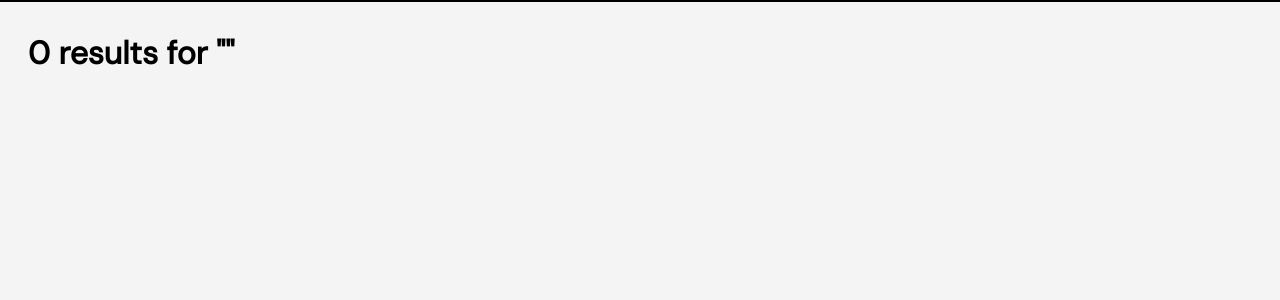
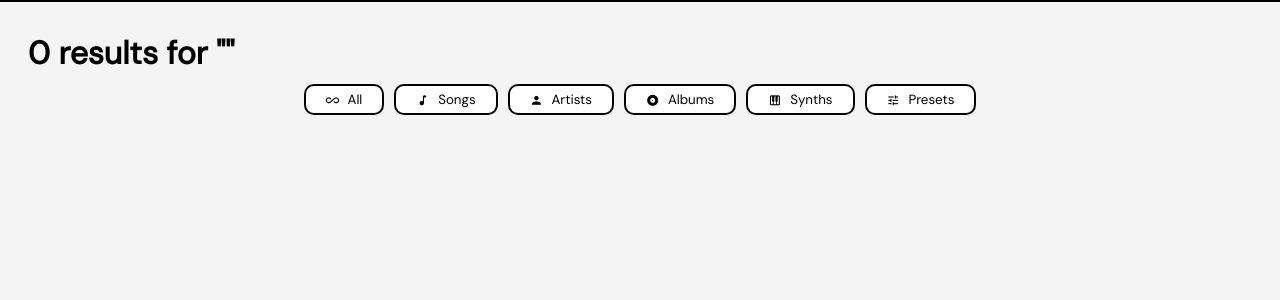
Before and after one commit to k0src/PresetBase, a Node project: template views/search.ejs in a window 1280 px wide. Shown: the part 70-370 px from the top of the page. Run offline with Node 20 templates, Linux system fonts and the light colour scheme; the template is opened without the code that fills it, so the values that code supplies are empty.

Commit message:
search filter

```diff
--- a/public/styles/search_results.css
+++ b/public/styles/search_results.css
@@ -68,6 +68,32 @@ h2 {
   color: #333;
 }
 
+.filter-btns {
+  display: flex;
+  justify-content: center;
+}
+
+.filter-btn {
+  font-family: DM Sans, sans-serif;
+  background: #ffffff;
+  border: 2px solid #000;
+  border-radius: 10px;
+  padding: 5px 20px;
+  margin: 0 5px;
+  cursor: pointer;
+  transition: background-color 0.3s ease, color 0.3s ease;
+}
+
+.filter-btn:hover {
+  background: #000;
+  color: #ffffff;
+}
+
+.filter-btn-active {
+  background: #000;
+  color: #ffffff;
+}
+
 .results {
   display: flex;
   flex-direction: column;
--- a/views/search.ejs
+++ b/views/search.ejs
@@ -16,9 +16,30 @@
         %> results for "<%= query %>"
       </h1>
 
+      <div class="filter-btns">
+        <button class="filter-btn" id="filter-all">
+          <span class="material-icons">all_inclusive</span> All
+        </button>
+        <button class="filter-btn" id="filter-songs">
+          <span class="material-icons">music_note</span> Songs
+        </button>
+        <button class="filter-btn" id="filter-artists">
+          <span class="material-icons">person</span> Artists
+        </button>
+        <button class="filter-btn" id="filter-albums">
+          <span class="material-icons">album</span> Albums
+        </button>
+        <button class="filter-btn" id="filter-synths">
+          <span class="material-icons">piano</span> Synths
+        </button>
+        <button class="filter-btn" id="filter-presets">
+          <span class="material-icons">tune</span> Presets
+        </button>
+      </div>
+
       <div class="results">
         <% if (results.songs.length) { %>
-        <div class="section">
+        <div class="section songs-section">
           <h2>Songs</h2>
           <% results.songs.forEach(song => { %>
           <a href="/song/<%= song.id %>" class="result-card">
@@ -38,7 +59,7 @@
           <% }) %>
         </div>
         <% } %> <% if (results.artists.length) { %>
-        <div class="section">
+        <div class="section artists-section">
           <h2>Artists</h2>
           <% results.artists.forEach(artist => { %>
           <a href="/artist/<%= artist.id %>" class="result-card">
@@ -54,7 +75,7 @@
           <% }) %>
         </div>
         <% } %> <% if (results.albums.length) { %>
-        <div class="section">
+        <div class="section albums-section">
           <h2>Albums</h2>
           <% results.albums.forEach(album => { if (album.title !== "[SINGLE]") {
           %>
@@ -73,7 +94,7 @@
           <% } }) %>
         </div>
         <% } %> <% if (results.synths.length) { %>
-        <div class="section">
+        <div class="section synths-section">
           <h2>Synths</h2>
           <% results.synths.forEach(synth => { %>
           <a href="/synth/<%= synth.id %>" class="result-card">
@@ -89,7 +110,7 @@
           <% }) %>
         </div>
         <% } %> <% if (results.presets.length) { %>
-        <div class="section">
+        <div class="section presets-section">
           <h2>Presets</h2>
           <% results.presets.forEach(preset => { %>
           <a href="/preset/<%= preset.id %>" class="result-card">
@@ -109,5 +130,6 @@
     </div>
     <a href="#" id="scrollToTop" class="material-icons">arrow_upward</a>
     <script src="/assets/scroll_to_top.js"></script>
+    <script src="/assets/search_results.js"></script>
   </body>
 </html>
```
Also changed, not shown: public/assets/search_results.js (added).
